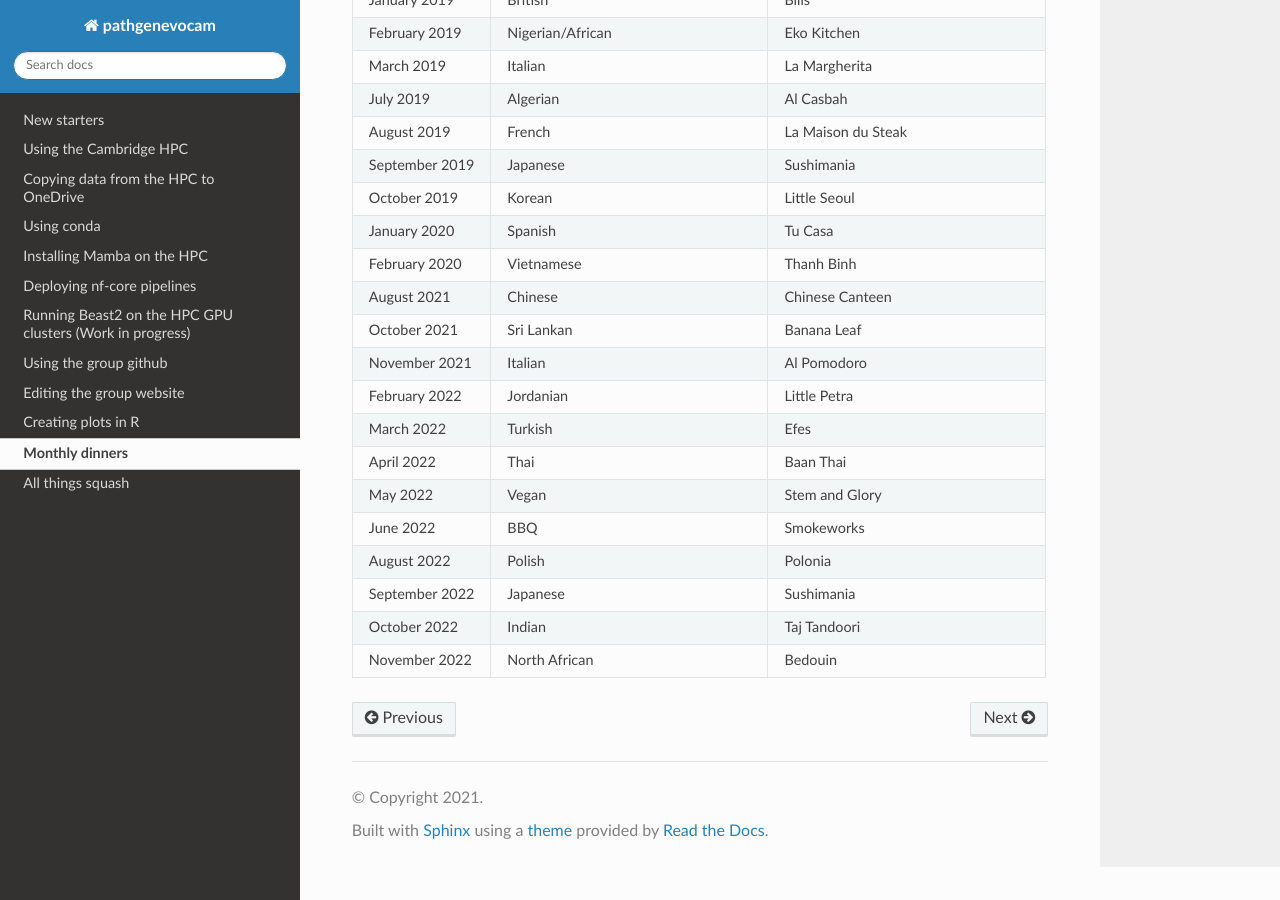
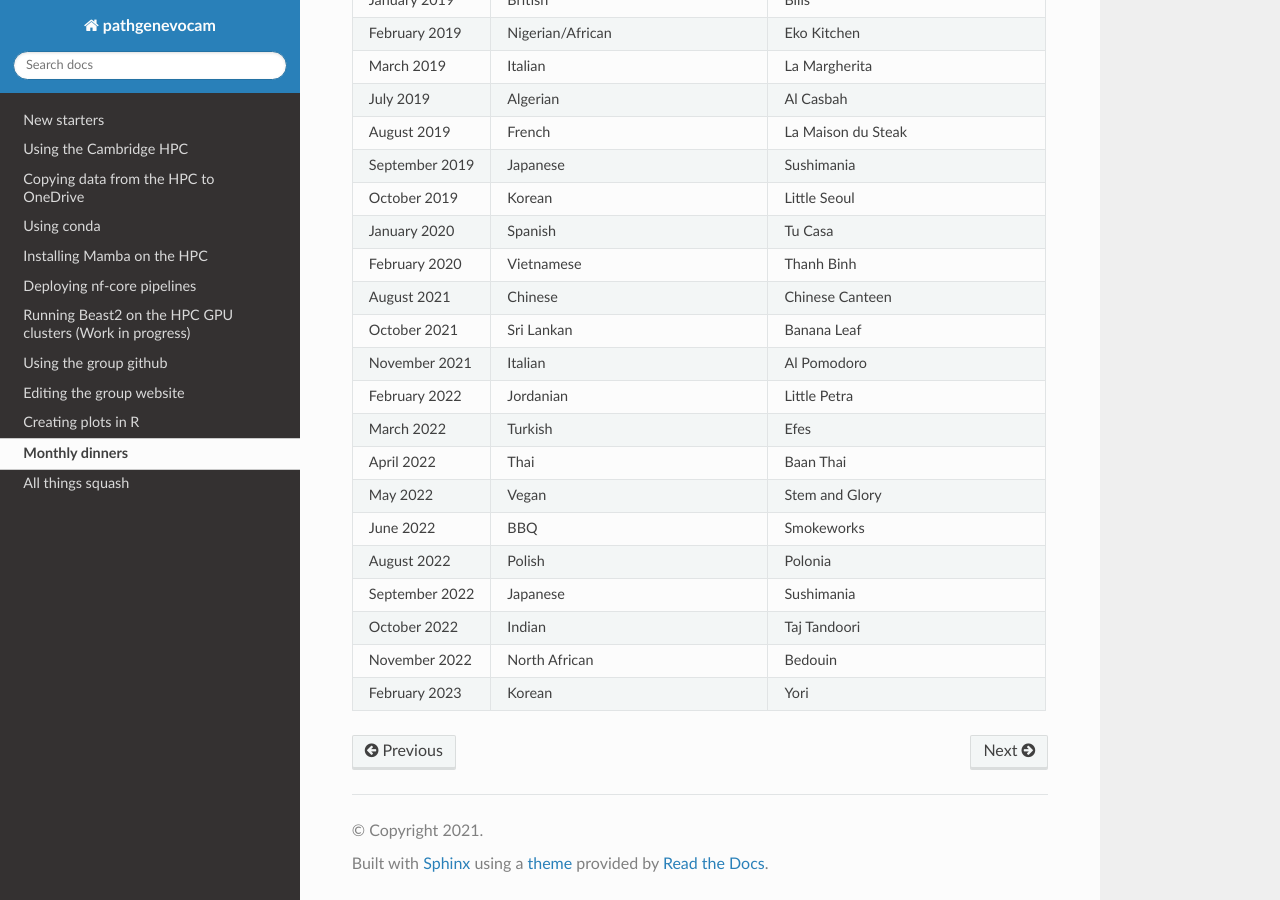
Before and after one commit to pathgenevocam/readthedocs, a Sphinx documentation site: the page built from docs/source/dinners.rst, in a window 1280 px wide and 900 px high, scrolled down 608 px. Built offline with Sphinx 7.4.7 and the Read the Docs theme 2.0.0, drawn with Linux system fonts in a browser that asks for light colours.

Commit message:
update dinners

```diff
--- a/docs/source/dinners.rst
+++ b/docs/source/dinners.rst
@@ -94,3 +94,6 @@
    * - November 2022
      - North African
      - Bedouin
+   * - February 2023
+     - Korean
+     - Yori
```
